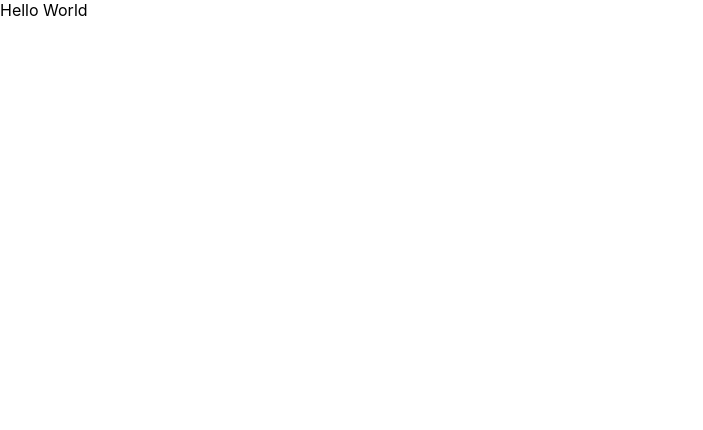
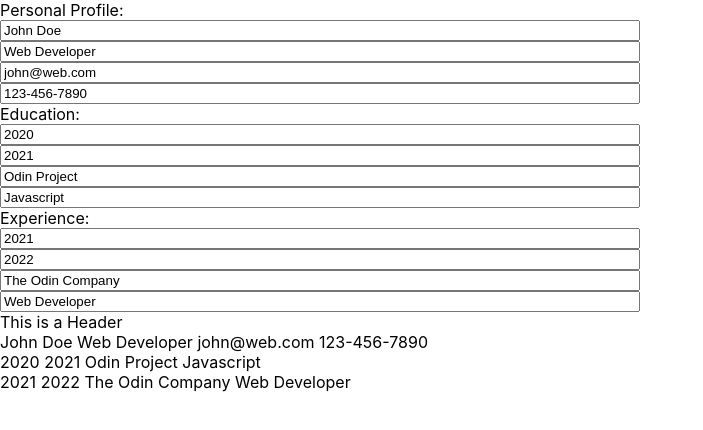
Before and after one commit to hewny/cv-project, a React (Create React App) app: page / in a window 1280 px wide. Shown: the top 430 px of the page, without its empty margins (0-703 px from the left). Built offline with nearby package versions, Linux system fonts and the light colour scheme.

Commit message:
added starter templates for input form

```diff
--- a/src/App.css
+++ b/src/App.css
@@ -28,6 +28,12 @@
   color: #61dafb;
 }
 
+form {
+  display: flex;
+  flex-direction: column;
+  width: 50vw;
+}
+
 @keyframes App-logo-spin {
   from {
     transform: rotate(0deg);
--- a/src/App.js
+++ b/src/App.js
@@ -1,10 +1,101 @@
-import logo from './logo.svg';
-import './App.css';
+// import logo from './logo.svg';
+import "./App.css";
+import { Component } from "react";
+import Header from "./components/Header";
+import Profile from "./components/Profile";
+import Education from "./components/Education";
+import Experience from "./components/Experience";
+import ProfileInput from "./components/ProfileInput";
+import EducationInput from "./components/EducationInput";
+import ExperienceInput from "./components/ExperienceInput";
 
-function App() {
-  return (
-    <div>Hello World</div>
-  );
+class App extends Component {
+  constructor() {
+    super();
+
+    this.state = {
+      profile: {
+        name: "John Doe",
+        title: "Web Developer",
+        email: "john@web.com",
+        phone: "123-456-7890",
+      },
+      education: {
+        from: "2020",
+        to: "2021",
+        school: "Odin Project",
+        degree: "Javascript",
+      },
+      experience: {
+        from: "2021",
+        to: "2022",
+        company: "The Odin Company",
+        position: "Web Developer",
+      },
+    };
+    this.handleProfileChange = this.handleProfileChange.bind(this);
+    this.handleEducationChange = this.handleEducationChange.bind(this);
+    this.handleExperienceChange = this.handleExperienceChange.bind(this);
+  }
+
+  handleProfileChange = (e) => {
+    const { name, value } = e.target;
+
+    this.setState((prevState) => {
+      const p = prevState.profile;
+      p[name] = value;
+      return p;
+    });
+  };
+
+  handleEducationChange = (e) => {
+    const { name, value } = e.target;
+
+    this.setState((prevState) => {
+      const p = prevState.education;
+      p[name] = value;
+      return p;
+    });
+  };
+
+  handleExperienceChange = (e) => {
+    const { name, value } = e.target;
+
+    this.setState((prevState) => {
+      const p = prevState.experience;
+      p[name] = value;
+      return p;
+    });
+  };
+
+  render() {
+    // console.log(this.state);
+
+    return (
+      <div>
+        <div>
+          <ProfileInput
+            profile={this.state.profile}
+            handleProfileChange={this.handleProfileChange}
+          />
+          <EducationInput
+            education={this.state.education}
+            handleEducationChange={this.handleEducationChange}
+          />
+          <ExperienceInput
+            experience={this.state.experience}
+            handleExperienceChange={this.handleExperienceChange}
+          />
+        </div>
+        <div>
+          <Header />
+          <Profile profile={this.state.profile} flag={false} />
+          <Education education={this.state.education} />
+          <Experience experience={this.state.experience} />
+        </div>
+      </div>
+    );
+  }
 }
 
 export default App;
--- /dev/null
+++ b/src/components/Education.js
@@ -0,0 +1,15 @@
+import { Component } from "react";
+
+class Education extends Component {
+  render() {
+    const { education } = this.props;
+
+    return (
+      <div>
+        {education.from} {education.to} {education.school} {education.degree}
+      </div>
+    );
+  }
+}
+
+export default Education;
--- /dev/null
+++ b/src/components/EducationInput.js
@@ -0,0 +1,40 @@
+import { Component } from "react";
+
+export default class EducationInput extends Component {
+  render() {
+    const { education, handleEducationChange } = this.props;
+    return (
+      <form>
+        <label>Education: </label>
+        <input
+          type="text"
+          value={education.from}
+          name="from"
+          onChange={handleEducationChange}
+          placeholder="Start date"
+        />
+        <input
+          type="text"
+          value={education.to}
+          name="to"
+          onChange={handleEducationChange}
+          placeholder="End date"
+        />
+        <input
+          type="text"
+          value={education.school}
+          name="school"
+          onChange={handleEducationChange}
+          placeholder="University name"
+        />
+        <input
+          type="text"
+          value={education.degree}
+          name="degree"
+          onChange={handleEducationChange}
+          placeholder="Degree"
+        />
+      </form>
+    );
+  }
+}
--- /dev/null
+++ b/src/components/Experience.js
@@ -0,0 +1,15 @@
+import { Component } from "react";
+
+class Experience extends Component {
+  render() {
+    const { experience } = this.props;
+
+    return (
+      <div>
+        {experience.from} {experience.to} {experience.company} {experience.position}
+      </div>
+    );
+  }
+}
+
+export default Experience;
--- /dev/null
+++ b/src/components/ExperienceInput.js
@@ -0,0 +1,40 @@
+import { Component } from "react";
+
+export default class ExperienceInput extends Component {
+  render() {
+    const { experience, handleExperienceChange } = this.props;
+    return (
+      <form>
+        <label>Experience: </label>
+        <input
+          type="text"
+          value={experience.from}
+          name="from"
+          onChange={handleExperienceChange}
+          placeholder="Start date"
+        />
+        <input
+          type="text"
+          value={experience.to}
+          name="to"
+          onChange={handleExperienceChange}
+          placeholder="End date"
+        />
+        <input
+          type="text"
+          value={experience.company}
+          name="company"
+          onChange={handleExperienceChange}
+          placeholder="Company name"
+        />
+        <input
+          type="text"
+          value={experience.position}
+          name="position"
+          onChange={handleExperienceChange}
+          placeholder="Position"
+        />
+      </form>
+    );
+  }
+}
--- /dev/null
+++ b/src/components/Header.js
@@ -0,0 +1,11 @@
+import { Component } from "react";
+
+class Header extends Component {
+    render() {
+        return (
+            <div>This is a Header</div>
+        )
+    }
+}
+
+export default Header
--- /dev/null
+++ b/src/components/Profile.js
@@ -0,0 +1,19 @@
+import { Component } from "react";
+
+class Profile extends Component {
+  render() {
+    const { profile, flag } = this.props;
+
+    if (flag === true) {
+      return <div>Flag is set true</div>;
+    } else {
+      return (
+        <div>
+          {profile.name} {profile.title} {profile.email} {profile.phone}
+        </div>
+      );
+    }
+  }
+}
+
+export default Profile;
--- /dev/null
+++ b/src/components/ProfileInput.js
@@ -0,0 +1,41 @@
+import { Component } from "react";
+
+export default class ProfileInput extends Component {
+  render() {
+    const { profile, handleProfileChange } = this.props;
+    return (
+      <form>
+        <label>Personal Profile: </label>
+        <input
+          type="text"
+          value={profile.name}
+          name="name"
+          onChange={handleProfileChange}
+          placeholder="Full name"
+        />
+        <input
+          type="text"
+          value={profile.title}
+          name="title"
+          onChange={handleProfileChange}
+          placeholder="Position or title"
+        />
+        <input
+          type="email"
+          value={profile.email}
+          name="email"
+          onChange={handleProfileChange}
+          placeholder="Email"
+        />
+        <input
+          type="tel"
+          value={profile.phone}
+          name="phone"
+          pattern="[0-9]{3}-[0-9]{3}-[0-9]{4}"
+          onChange={handleProfileChange}
+          placeholder="Phone number"
+        />
+      </form>
+    );
+  }
+}
```
